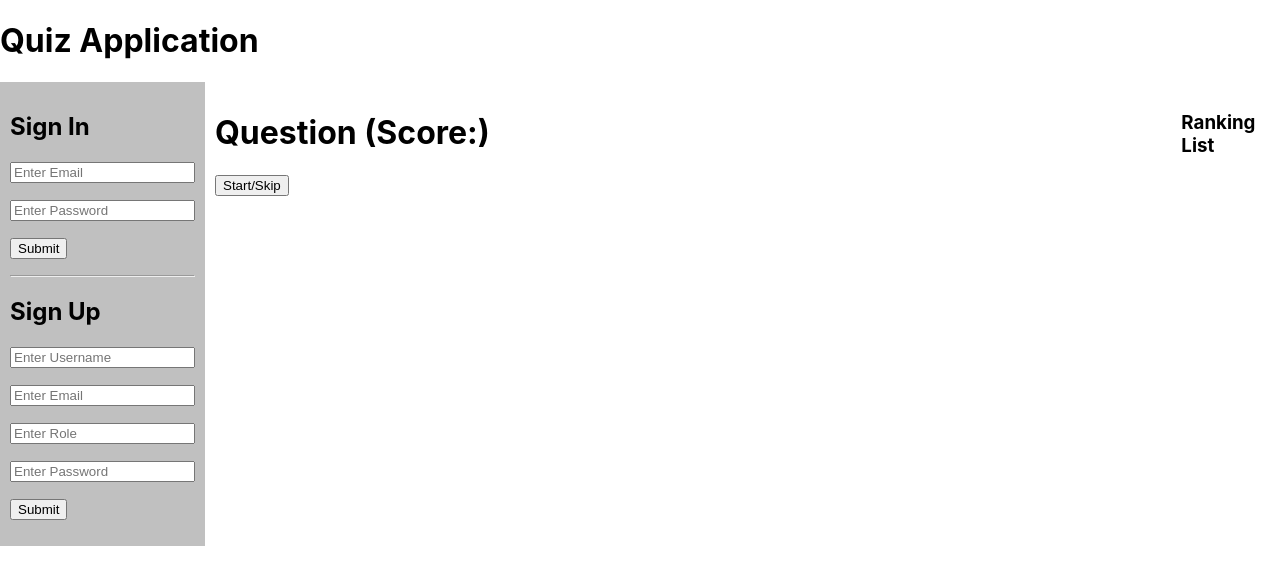
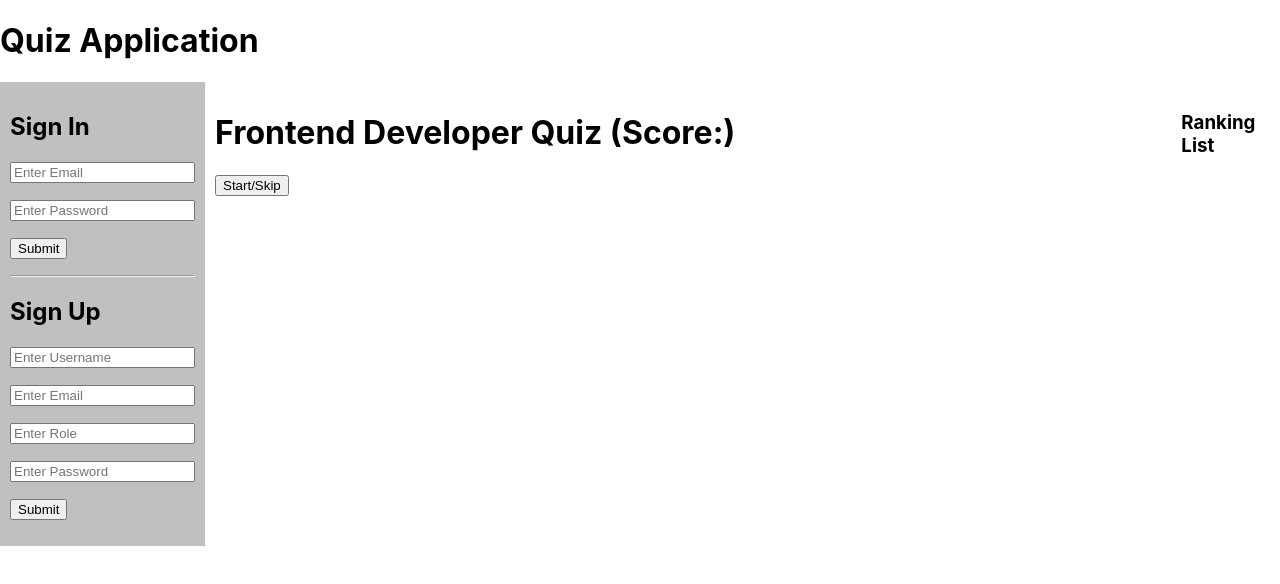
Before and after one commit to praveannair/client, a React (Create React App) app: page / in a window 1280 px wide. Shown: the top 584 px of the page. Built offline with nearby package versions, Linux system fonts and the light colour scheme.

Commit message:
added title

```diff
--- a/src/User1.js
+++ b/src/User1.js
@@ -254,7 +254,7 @@ export default function Users1() {
             <>
             <div style={{display:'flex'}}>
               <div style={{width:'1000px'}}>
-              <h1>Question (Score:{score})</h1>
+              <h1>Frontend Developer Quiz (Score:{score})</h1>
               <button onClick={showQuestion}>Start/Skip</button>
               {question &&
                 question.map((obj) => (
```
